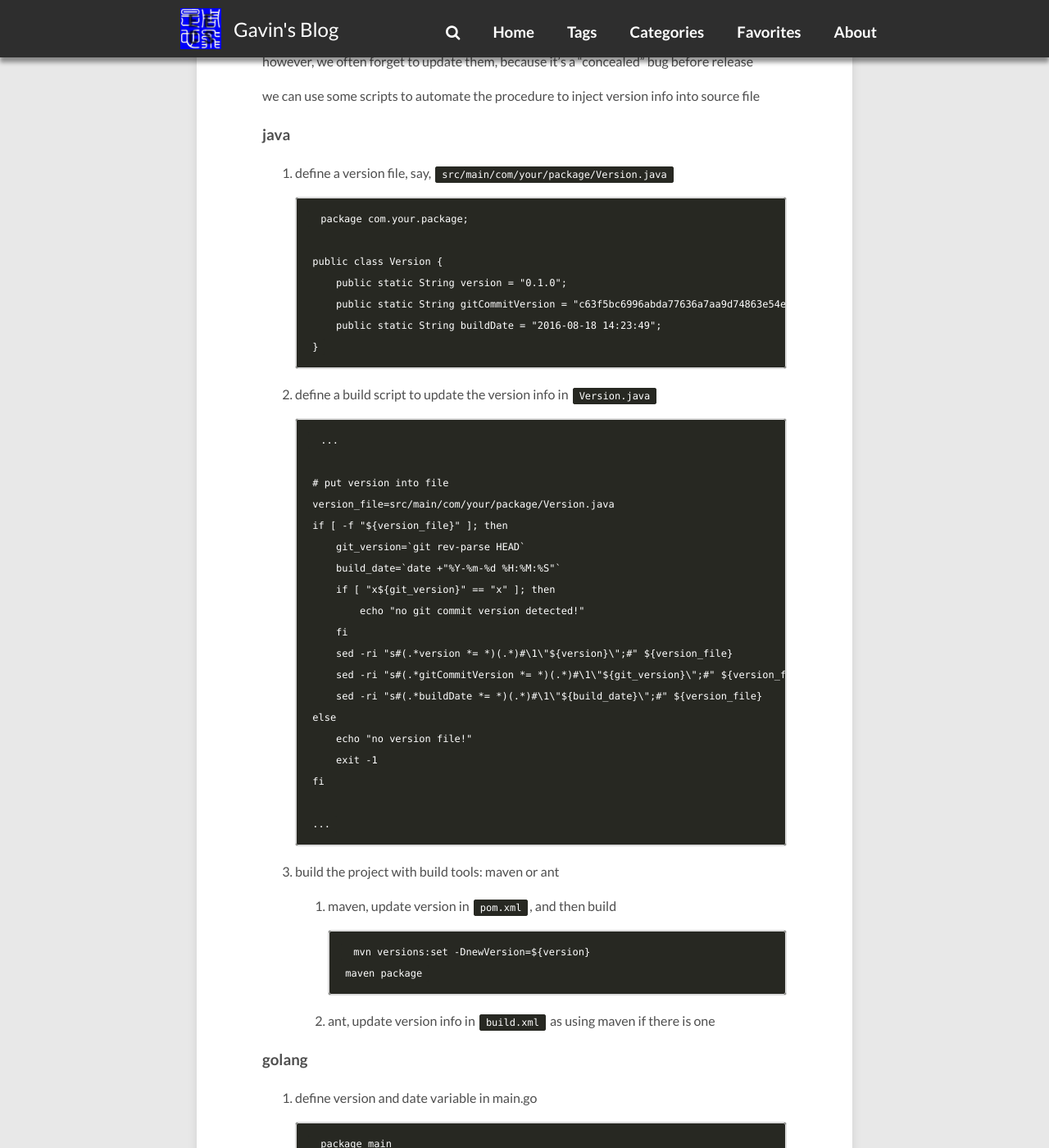
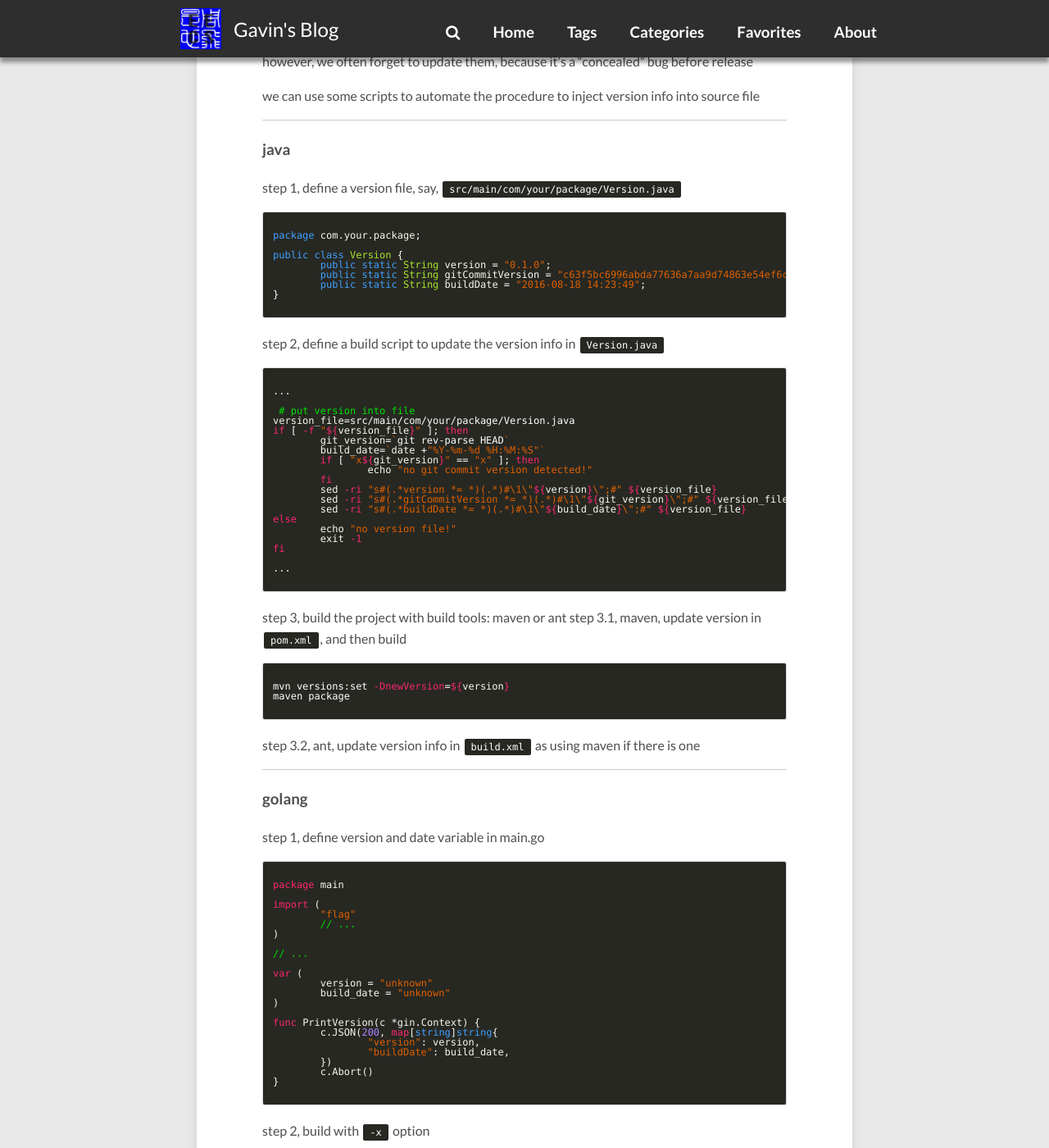
Before and after one commit to gavinchou/gavinchou.github.io, a Jekyll site: the page built from _posts/2016-08-17-build-with-version-injection.md, in a window 1280 px wide and 1400 px high, scrolled down 570 px. Shown: the whole window at 82% size. Built offline with Jekyll 4.4.1, drawn with Linux system fonts in a browser that asks for light colours; comment, search, counter and statistics services are not loaded; some of the changed text lies outside the part shown.

Commit message:
Add code hilight for post build-with-version-injection

```diff
--- a/_posts/2016-08-17-build-with-version-injection.md
+++ b/_posts/2016-08-17-build-with-version-injection.md
@@ -15,101 +15,129 @@ before release
 we can use some scripts to automate the procedure to inject version info into
 source file
 
+---
+
 ### java
+
 <!-- more -->
-1. define a version file, say, `src/main/com/your/package/Version.java`
 
-		package com.your.package;
+step 1, define a version file, say, `src/main/com/your/package/Version.java`
 
-		public class Version {
-			public static String version = "0.1.0";
-			public static String gitCommitVersion = "c63f5bc6996abda77636a7aa9d74863e54ef6c5b";
-			public static String buildDate = "2016-08-18 14:23:49";
-		}
+{% highlight java %}
+package com.your.package;
 
-2. define a build script to update the version info in `Version.java`
+public class Version {
+	public static String version = "0.1.0";
+	public static String gitCommitVersion = "c63f5bc6996abda77636a7aa9d74863e54ef6c5b";
+	public static String buildDate = "2016-08-18 14:23:49";
+}
+{% endhighlight java %}
 
-		...
+step 2, define a build script to update the version info in `Version.java`
 
-		# put version into file
-		version_file=src/main/com/your/package/Version.java
-		if [ -f "${version_file}" ]; then
-			git_version=`git rev-parse HEAD`
-			build_date=`date +"%Y-%m-%d %H:%M:%S"`
-			if [ "x${git_version}" == "x" ]; then
-				echo "no git commit version detected!"
-			fi
-			sed -ri "s#(.*version *= *)(.*)#\1\"${version}\";#" ${version_file}
-			sed -ri "s#(.*gitCommitVersion *= *)(.*)#\1\"${git_version}\";#" ${version_file}
-			sed -ri "s#(.*buildDate *= *)(.*)#\1\"${build_date}\";#" ${version_file}
-		else
-			echo "no version file!"
-			exit -1
-		fi
+{% highlight shell %}
+...
 
-		...
+ # put version into file
+version_file=src/main/com/your/package/Version.java
+if [ -f "${version_file}" ]; then
+	git_version=`git rev-parse HEAD`
+	build_date=`date +"%Y-%m-%d %H:%M:%S"`
+	if [ "x${git_version}" == "x" ]; then
+		echo "no git commit version detected!"
+	fi
+	sed -ri "s#(.*version *= *)(.*)#\1\"${version}\";#" ${version_file}
+	sed -ri "s#(.*gitCommitVersion *= *)(.*)#\1\"${git_version}\";#" ${version_file}
+	sed -ri "s#(.*buildDate *= *)(.*)#\1\"${build_date}\";#" ${version_file}
+else
+	echo "no version file!"
+	exit -1
+fi
 
-3. build the project with build tools: maven or ant
-	1. maven, update version in `pom.xml`, and then build
+...
+{% endhighlight shell %}
 
-			mvn versions:set -DnewVersion=${version}
-			maven package
+step 3, build the project with build tools: maven or ant
+step 3.1, maven, update version in `pom.xml`, and then build
 
-	2. ant, update version info in `build.xml` as using maven if there is one
+{% highlight shell %}
+mvn versions:set -DnewVersion=${version}
+maven package
+{% endhighlight shell %}
+
+step 3.2, ant, update version info in `build.xml` as using maven if there is one
+
+---
 
 ### golang
 
-1. define version and date variable in main.go
+step 1, define version and date variable in main.go
 
-		package main
+{% highlight go %}
+package main
 
-		import (
-			"flag"
-			// ...
-		)
+import (
+	"flag"
+	// ...
+)
 
-		// ...
+// ...
 
-		var (
-			version = "unknown"
-			build_date = "unknown"
-		)
+var (
+	version = "unknown"
+	build_date = "unknown"
+)
 
-		func PrintVersion(c *gin.Context) {
-			c.JSON(200, map[string]string{
-				"version": version,
-				"buildDate": build_date,
-			})
-			c.Abort()
-		}
+func PrintVersion(c *gin.Context) {
+	c.JSON(200, map[string]string{
+		"version": version,
+		"buildDate": build_date,
+	})
+	c.Abort()
+}
+{% endhighlight java %}
 
-2. build with `-x` option
+step 2, build with `-x` option
 
-		go build -o ${output_bin_name} -ldflags "-X main.version=${version} \
-			-X main.build_date=${build_date}" src/main.go || exit
+{% highlight shell %}
+go build -o ${output_bin_name} -ldflags "-X main.version=${version} \
+	-X main.build_date=${build_date}" src/main.go || exit
+{% endhighlight shell %}
+
+---
 
 ### c++
-1. use a macro to define version
+step 1, use a macro to define version
 
-		#include <iostream>
+{% highlight c++ %}
+ #include <iostream>
 
-		int main(int argc, char** argv) {
-		  std::cout << testDescription << std::endl;
-		  std::cout << "version: " << VERSION << std::endl;
-		  return 0;
-		}
+int main(int argc, char** argv) {
+	std::cout << testDescription << std::endl;
+	std::cout << "version: " << VERSION << std::endl;
+	return 0;
+}
+{% endhighlight c++ %}
 
-2. build with `-DVERSION "\"new version\""`
+step 2, build with `-DVERSION "\"new version\""`
 
-		g++ -DVERSION "\"new version\"" main.cpp
+{% highlight shell %}
+g++ -DVERSION "\"new version\"" main.cpp
+{% endhighlight shell %}
+
+---
 
 ### python
 just define a `version.py`
 
-	version=0.0.0
+{% highlight python %}
+version=0.0.0
+{% endhighlight python %}
 
 and invoke it anywhere which needs version info
 
-### other language
+---
+
+### other languages
 for static language, inject version info into source file and build
 for dynamic language, just define the version info in a separated file
```
Also changed, not shown: README.md.
